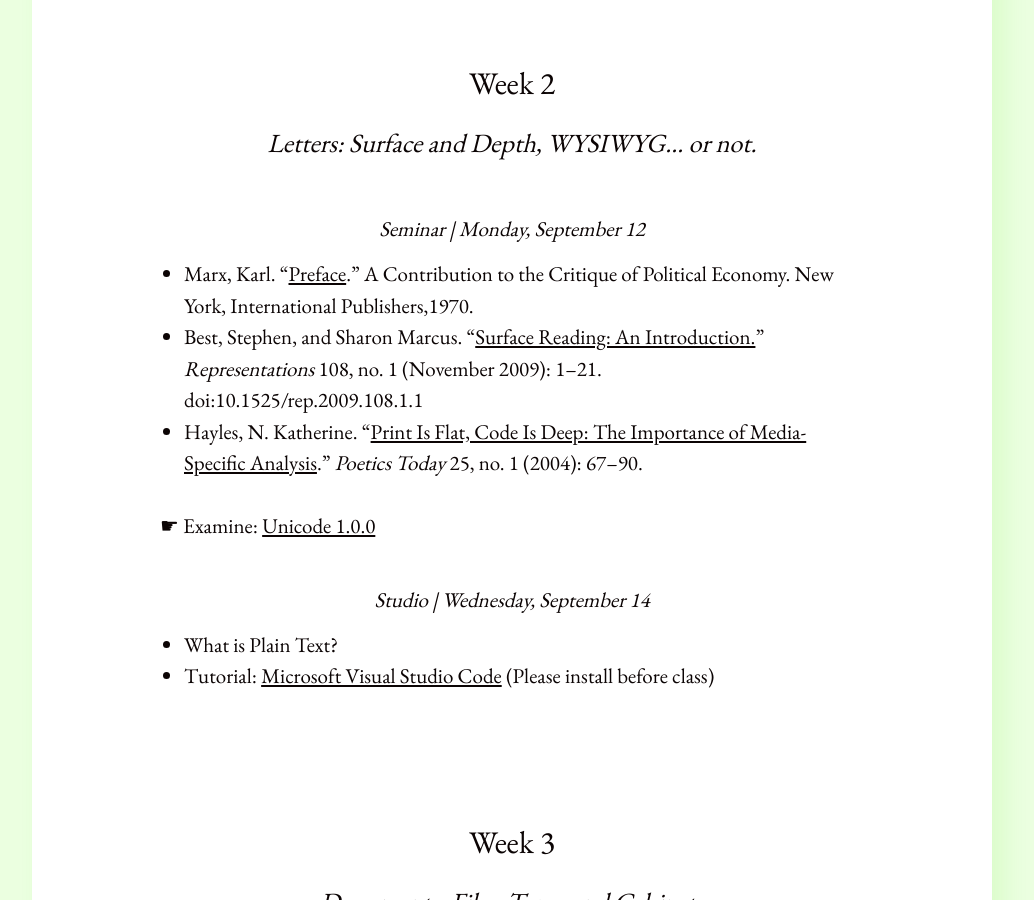
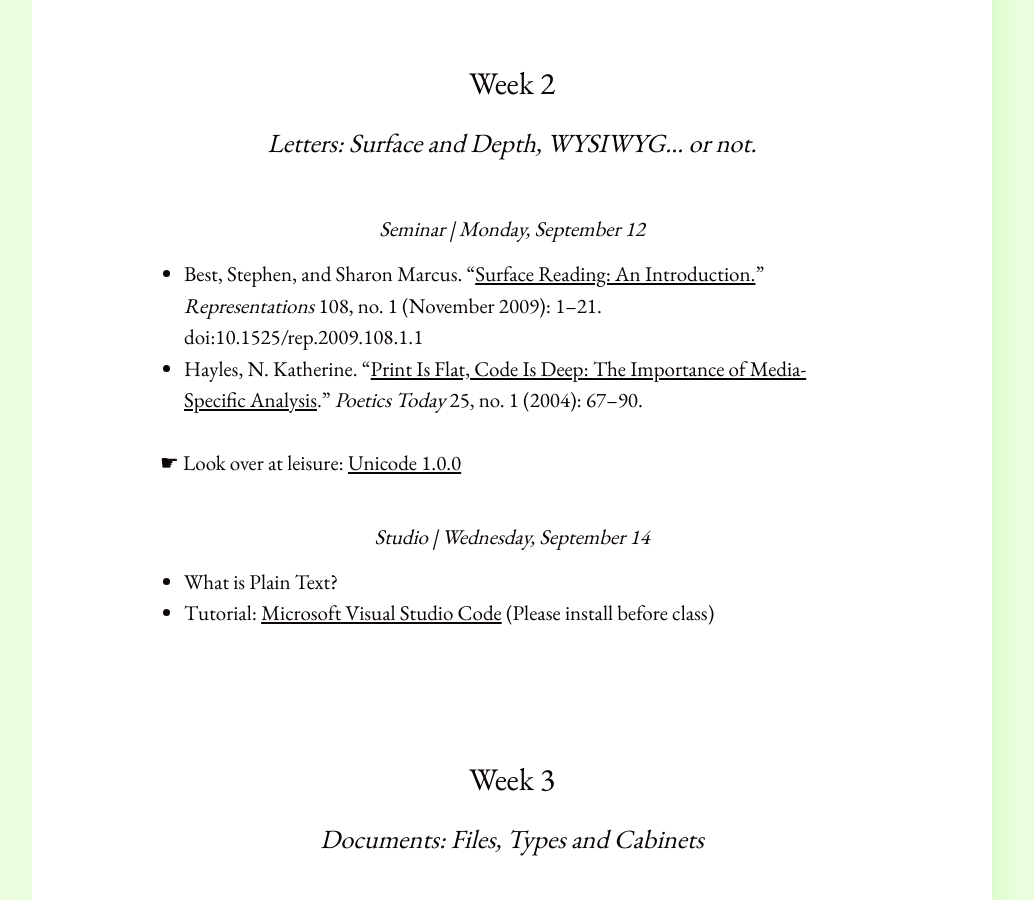
Before and after one commit to elotroalex/f22-intro-dh, a Jekyll site: the page built from schedule.md, in a window 1280 px wide and 900 px high, scrolled down 1535 px. Shown: the whole window, without its empty margins (128-1162 px from the left). Built offline with Jekyll 4.4.1, drawn with Linux system fonts in a browser that asks for light colours.

Commit message:
removed Marx

```diff
--- a/schedule.md
+++ b/schedule.md
@@ -34,9 +34,6 @@ title: Schedule
 
 ##### Seminar | Monday, September 12
 
--   Marx, Karl. "[Preface](https://archive.org/details/acontributionto01marxgoog)."
-    A Contribution to the Critique of Political Economy. New York,
-    International Publishers,1970.
 -   Best, Stephen, and Sharon Marcus. "[Surface Reading: An
     Introduction.](http://www.jstor.org/stable/10.1525/rep.2009.108.1.1)"
     *Representations* 108, no. 1 (November 2009): 1--21.
@@ -46,7 +43,7 @@ title: Schedule
     Analysis](http://poeticstoday.dukejournals.org/content/25/1/67.abstract)."
     *Poetics Today* 25, no. 1 (2004): 67--90.
 
-☛ Examine: [Unicode 1.0.0](http://www.unicode.org/versions/Unicode1.0.0/)
+☛ Look over at leisure: [Unicode 1.0.0](http://www.unicode.org/versions/Unicode1.0.0/)
 
 ##### Studio | Wednesday, September 14
 
```
